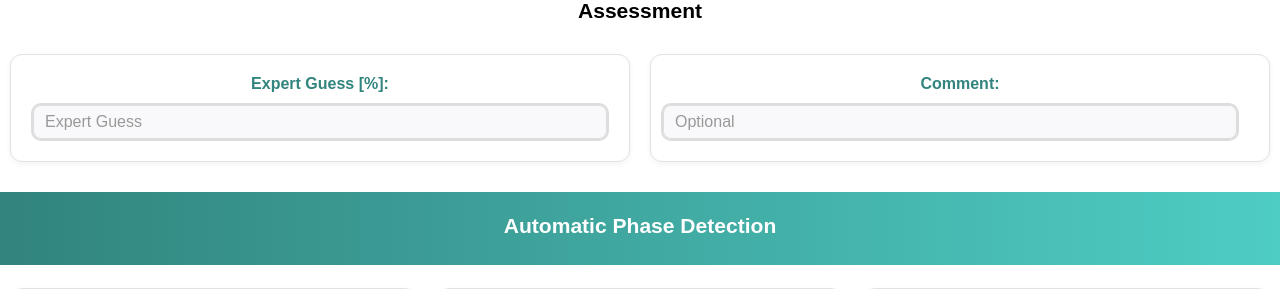
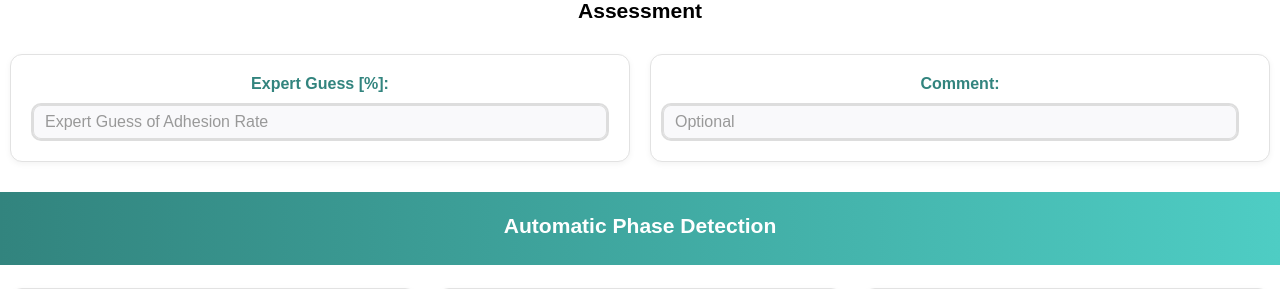
Before and after one commit to VaclavNezerka/PyPAIS_web.py, a Flask app: page / in a window 1280 px wide. Shown: the part 935-1224 px from the top of the page. Run offline with Flask 3, Linux system fonts and the light colour scheme; the visitor is signed in with stand-in values (Sample User, id 1); data that the repository does not hold is empty; parts of the project's set-up code (start-up, migrations or seed data) failed here and were passed over; some libraries are stand-ins or nearby versions.

Commit message:
FE - Czech expert guess terminilogy slightly changed.

```diff
--- a/templates/index.html
+++ b/templates/index.html
@@ -142,7 +142,7 @@
                     {{ _('Expert Guess') }} [%]:
                 </label>
                 <input type="number" id="expertGuess" class="modern-input enhanced-input"
-                    placeholder="{{ _('Expert Guess') }}" />
+                    placeholder="{{ _('Expert Guess of Adhesion Rate') }}" />
             </div>
             <!-- Comment -->
             <div class="column modern-column">
```
Also changed, not shown: translations/cs/LC_MESSAGES/messages.po, 2 other files.
